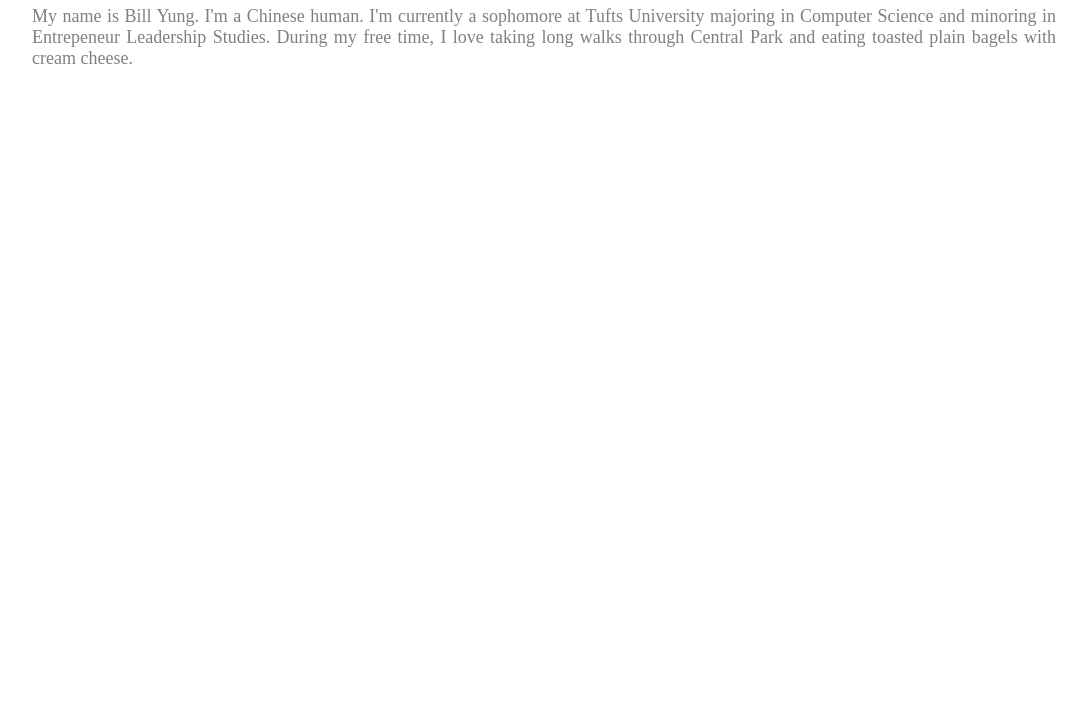
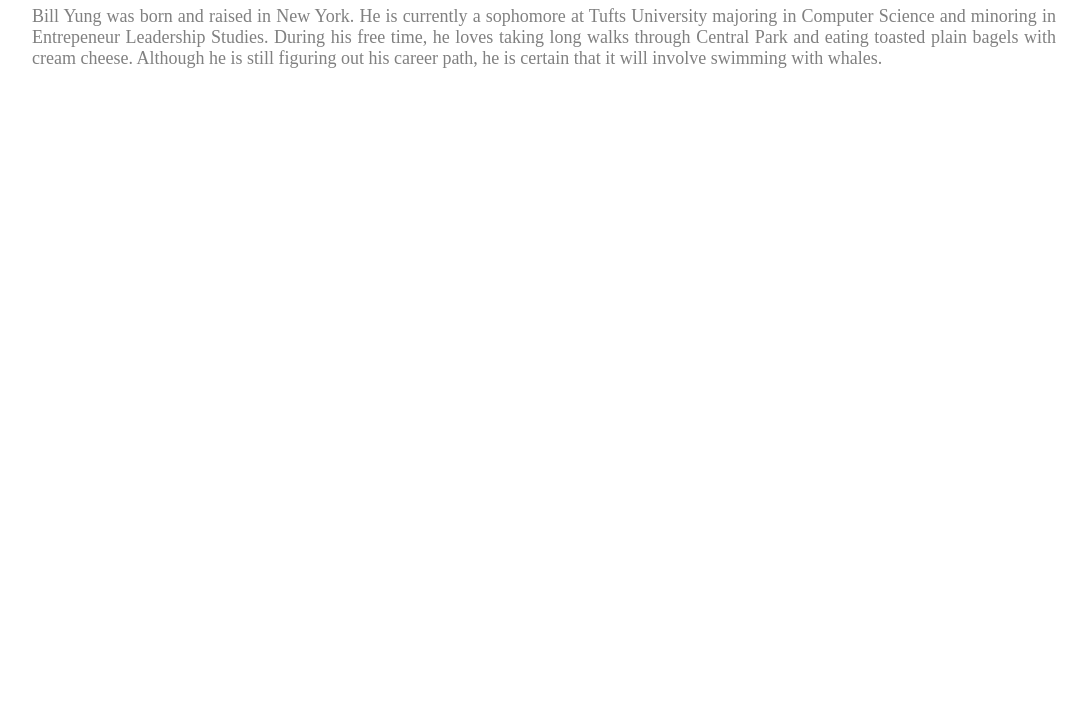
Before and after one commit to byung01/byung01.github.io, a plain HTML site: page bio.html in a window 1280 px wide. Shown: the part 75-800 px from the top of the page, without its empty margins (96-1183 px from the left). Drawn offline with Linux system fonts and the light colour scheme.

Commit message:
Biography file

```diff
--- a/bio.html
+++ b/bio.html
@@ -8,7 +8,7 @@
 
     <h1> Biography </h1>
 
-    <p> My name is Bill Yung. I'm a Chinese human. I'm currently a sophomore at Tufts University majoring in Computer Science and minoring in Entrepeneur Leadership Studies. During my free time, I love taking long walks through Central Park and eating toasted plain bagels with cream cheese. </p>
+    <p> Bill Yung was born and raised in New York. He is currently a sophomore at Tufts University majoring in Computer Science and minoring in Entrepeneur Leadership Studies. During his free time, he loves taking long walks through Central Park and eating toasted plain bagels with cream cheese. Although he is still figuring out his career path, he is certain that it will involve swimming with whales. </p>
 
 </body>
 </html>
```
